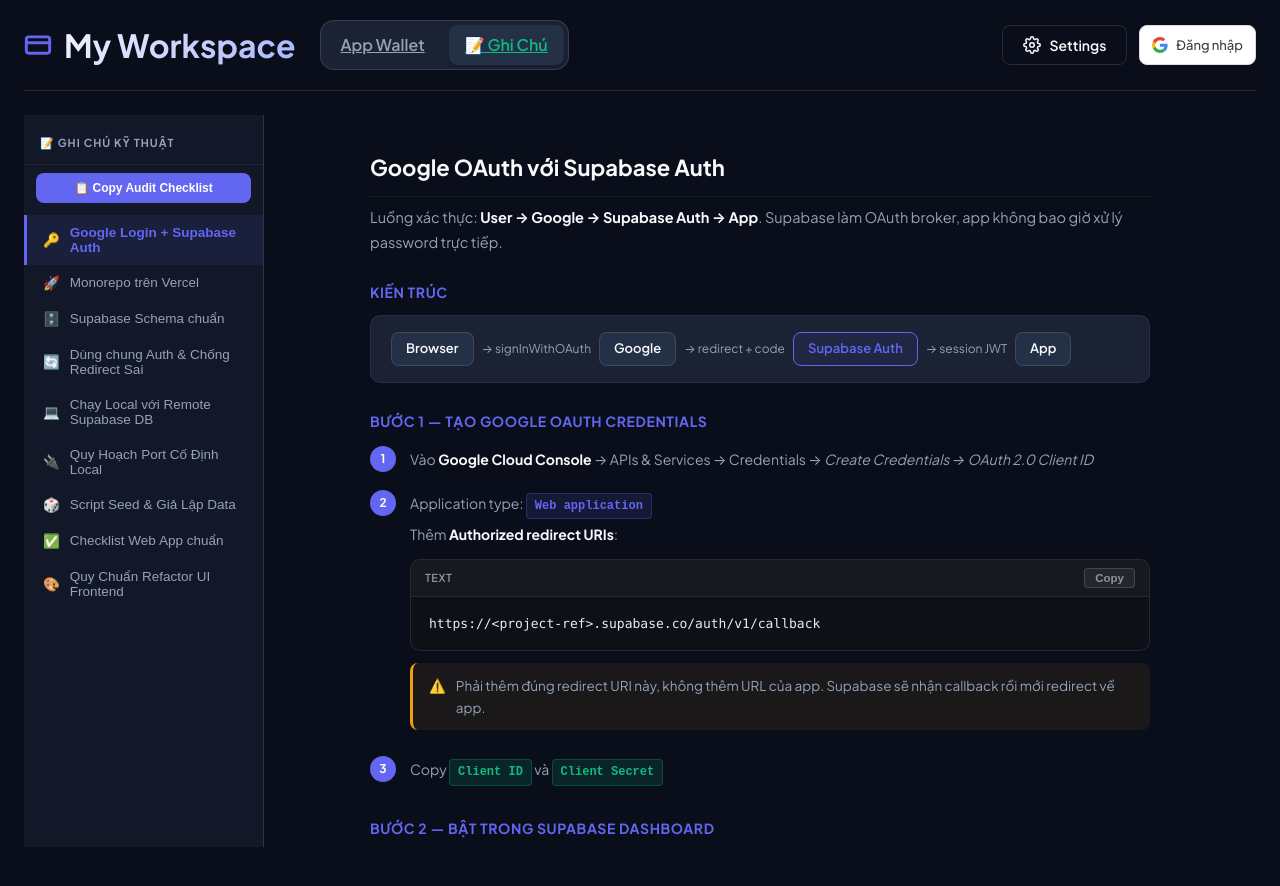
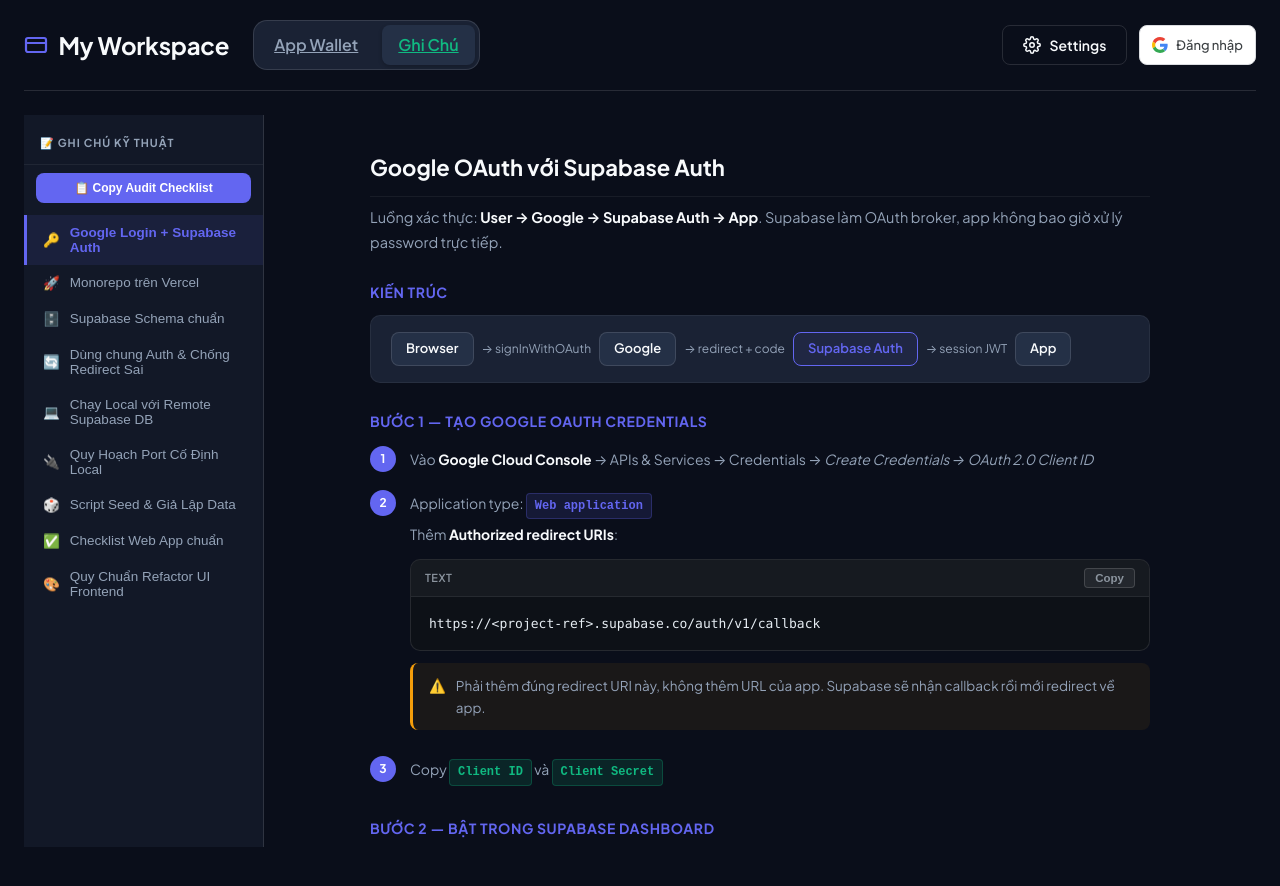
Before and after one commit to minkoi007cs/token_wallet, a React (Vite) app: page /notes in a window 1280 px wide. Built offline with nearby package versions, Linux system fonts and the light colour scheme.

Commit message:
style: refactor UI according to frontend-design standards

```diff
--- a/src/components/Layout.tsx
+++ b/src/components/Layout.tsx
@@ -21,7 +21,7 @@
       <header>
         <div style={{ display: 'flex', gap: '1.5rem', alignItems: 'center' }}>
           <h1>
-            <svg width="28" height="28" viewBox="0 0 24 24" fill="none" stroke="currentColor" strokeWidth="2.5" strokeLinecap="round" strokeLinejoin="round">
+            <svg width="24" height="24" viewBox="0 0 24 24" fill="none" stroke="currentColor" strokeWidth="2.2" strokeLinecap="round" strokeLinejoin="round">
               <rect x="2" y="5" width="20" height="14" rx="2" ry="2"></rect>
               <line x1="2" y1="10" x2="22" y2="10"></line>
             </svg>
@@ -56,14 +56,14 @@
                 to="/users"
                 className={({ isActive }) => `tab-btn tab-admin ${isActive ? 'active' : ''}`}
               >
-                👥 Users
+                Users
               </NavLink>
             )}
             <NavLink
               to="/notes"
               className={({ isActive }) => `tab-btn ${isActive ? 'active' : ''}`}
             >
-              📝 Ghi Chú
+              Ghi Chú
             </NavLink>
           </div>
         </div>
--- a/src/index.css
+++ b/src/index.css
@@ -95,33 +95,25 @@
 }
 
 header h1 {
-  font-size: 2rem;
+  font-size: 1.5rem;
   font-weight: 700;
-  background: linear-gradient(135deg, #ffffff 0%, #a5b4fc 100%);
-  -webkit-background-clip: text;
-  -webkit-text-fill-color: transparent;
-  background-clip: text;
-  display: flex;
-  align-items: center;
-  gap: 0.75rem;
+  color: var(--text-main);
+  display: flex;
+  align-items: center;
+  gap: 0.65rem;
+  letter-spacing: -0.01em;
 }
 
 header h1 svg {
-  /* SVG must reset text-fill so it renders normally */
-  -webkit-text-fill-color: initial;
   color: var(--color-accent);
   flex-shrink: 0;
 }
 
 [data-theme="light"] header h1 {
-  background: linear-gradient(135deg, #1e293b 0%, #4f46e5 100%);
-  -webkit-background-clip: text;
-  -webkit-text-fill-color: transparent;
-  background-clip: text;
+  color: var(--text-main);
 }
 
 [data-theme="light"] header h1 svg {
-  -webkit-text-fill-color: initial;
   color: var(--color-accent);
 }
 
@@ -161,7 +153,6 @@
 .btn-primary:hover {
   background: var(--color-accent-hover);
   border-color: var(--color-accent-hover);
-  box-shadow: 0 0 15px var(--color-accent-glow);
 }
 
 .btn-danger {
@@ -177,29 +168,28 @@
 
 /* Global Status Banner */
 .global-status-banner {
-  background: rgba(17, 24, 39, 0.7);
-  backdrop-filter: blur(10px);
-  border: 1px solid var(--color-border);
+  background: var(--bg-card);
+  border: 1px solid var(--color-border);
+  border-left: 4px solid var(--color-border);
   border-radius: var(--radius-md);
-  padding: 1.25rem;
-  margin-bottom: 2.5rem;
+  padding: 1rem 1.25rem;
+  margin-bottom: 2rem;
   display: flex;
   align-items: center;
   justify-content: space-between;
-  box-shadow: 0 4px 20px rgba(0, 0, 0, 0.2);
   transition: var(--transition-smooth);
 }
 
 .global-status-banner.all-exhausted {
-  border-color: var(--color-exhausted);
-  background: radial-gradient(circle at top right, rgba(180, 83, 9, 0.15), rgba(17, 24, 39, 0.8));
-  box-shadow: 0 4px 20px var(--color-exhausted-glow);
+  border-color: var(--color-border);
+  border-left-color: var(--color-exhausted);
+  background: var(--bg-card);
 }
 
 .global-status-banner.has-active {
-  border-color: var(--color-active);
-  background: radial-gradient(circle at top right, rgba(16, 185, 129, 0.12), rgba(17, 24, 39, 0.8));
-  box-shadow: 0 4px 20px var(--color-active-glow);
+  border-color: var(--color-border);
+  border-left-color: var(--color-active);
+  background: var(--bg-card);
 }
 
 .status-info {
@@ -328,22 +318,26 @@
   border-left-color: var(--color-active);
 }
 
+.account-card.active {
+  background: var(--bg-card);
+  border-color: var(--color-border);
+  border-left-color: var(--color-active);
+}
+
 .account-card.active:hover {
   border-color: var(--color-active);
-  background: linear-gradient(90deg, rgba(16, 185, 129, 0.14) 0%, var(--bg-card-hover) 100%);
-  box-shadow: 0 0 14px var(--color-active-glow);
+  background: var(--bg-card-hover);
 }
 
 .account-card.exhausted {
-  background: linear-gradient(90deg, rgba(245, 158, 11, 0.08) 0%, var(--bg-card) 100%);
-  border-color: rgba(245, 158, 11, 0.25);
+  background: var(--bg-card);
+  border-color: var(--color-border);
   border-left-color: var(--color-exhausted);
 }
 
 .account-card.exhausted:hover {
   border-color: var(--color-exhausted);
-  background: linear-gradient(90deg, rgba(245, 158, 11, 0.14) 0%, var(--bg-card-hover) 100%);
-  box-shadow: 0 0 14px var(--color-exhausted-glow);
+  background: var(--bg-card-hover);
 }
 
 .card-top {
```
